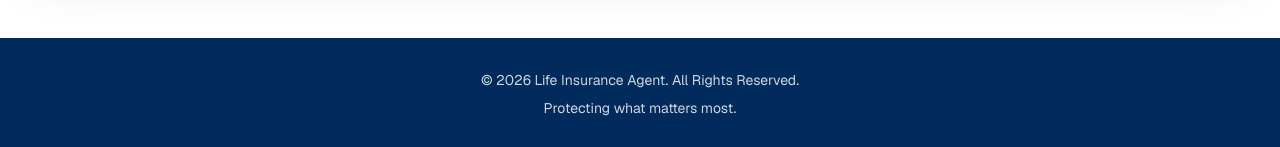
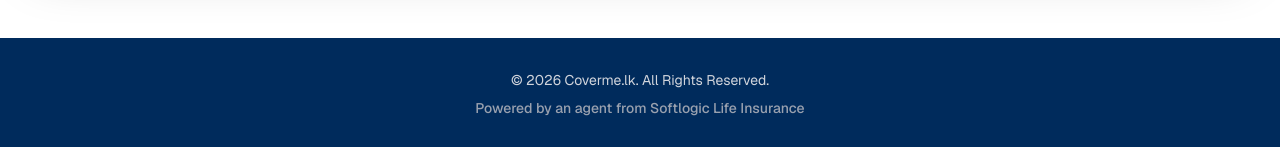
Before and after one commit to seekrr03/coverme.lk, a Next.js app: page / in a window 1280 px wide. Shown: the part 3696-3843 px from the top of the page. Built offline with nearby package versions, Linux system fonts and the light colour scheme.

Commit message:
Landing page commit

```diff
--- a/src/app/page.tsx
+++ b/src/app/page.tsx
@@ -124,8 +124,8 @@ export default function Home() {
       {/* Footer */}
       <footer className="bg-[#002B5C] text-gray-300 py-8 text-center text-sm">
         <div className="container mx-auto px-4">
-          <p className="mb-2">&copy; {new Date().getFullYear()} Life Insurance Agent. All Rights Reserved.</p>
-          <p>Protecting what matters most.</p>
+          <p className="mb-2">&copy; {new Date().getFullYear()} Coverme.lk. All Rights Reserved.</p>
+          <p className="font-medium text-gray-400">Powered by an agent from Softlogic Life Insurance</p>
         </div>
       </footer>
     </div>
```
